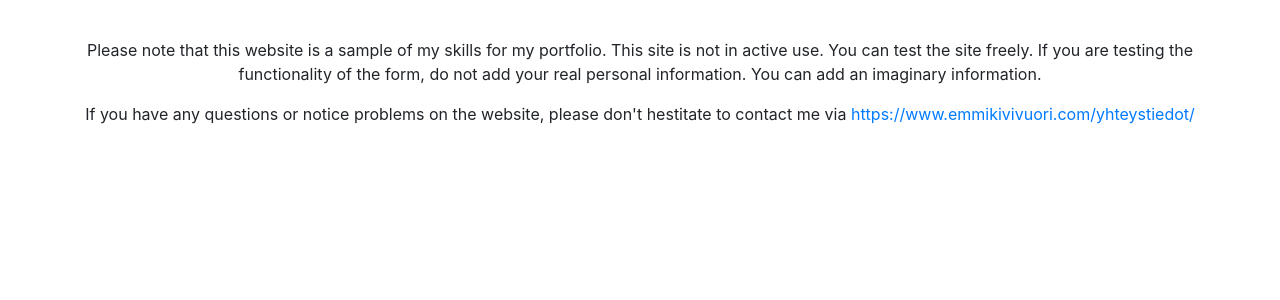
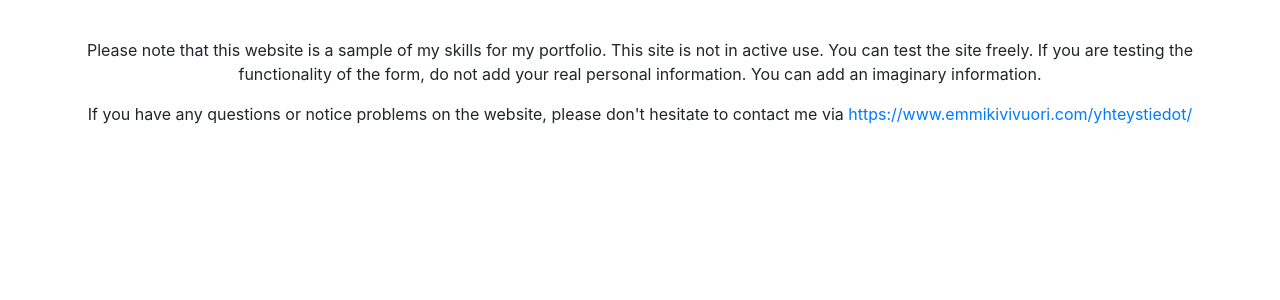
Before and after one commit to emmituuk/Project, a Flask app: page / in a window 1280 px wide. Shown: the part 339-639 px from the top of the page. Run offline with Flask 3, Linux system fonts and the light colour scheme; parts of the project's set-up code (start-up, migrations or seed data) failed here and were passed over; some libraries are stand-ins or nearby versions.

Commit message:
correcting typos

```diff
--- a/templates/index.html
+++ b/templates/index.html
@@ -1,6 +1,6 @@
 <html>
   <head>
-    <title>Welcome</title>
+    <title>Welcome Page</title>
     <link
       rel="stylesheet"
       href="https://stackpath.bootstrapcdn.com/bootstrap/4.5.0/css/bootstrap.min.css"
@@ -42,7 +42,7 @@
       </div>
       <p style="text-align: center">
         If you have any questions or notice problems on the website, please
-        don't hestitate to contact me via
+        don't hesitate to contact me via
         <a href="https://www.emmikivivuori.com/yhteystiedot/" target="_blank">
           https://www.emmikivivuori.com/yhteystiedot/
         </a>
--- a/templates/result.html
+++ b/templates/result.html
@@ -65,7 +65,7 @@
   <script>
     /*
       IMPORTANT! Do not use "", only '' e.g. JSON.parse('{{graph_json|safe}}')
-      This JSON.parses can not be added to result_script.js, because here '{% raw %} {{ ... }} {% endraw %}'
+      These JSON parses cannot be added to result_script.js, because here '{% raw %} {{ ... }} {% endraw %}'
       syntax is used for dynamic content and it's not work directly in a standalone JavaScript file.
       Other option is make different JSON files, but this time it is not necessary.
     */
```
